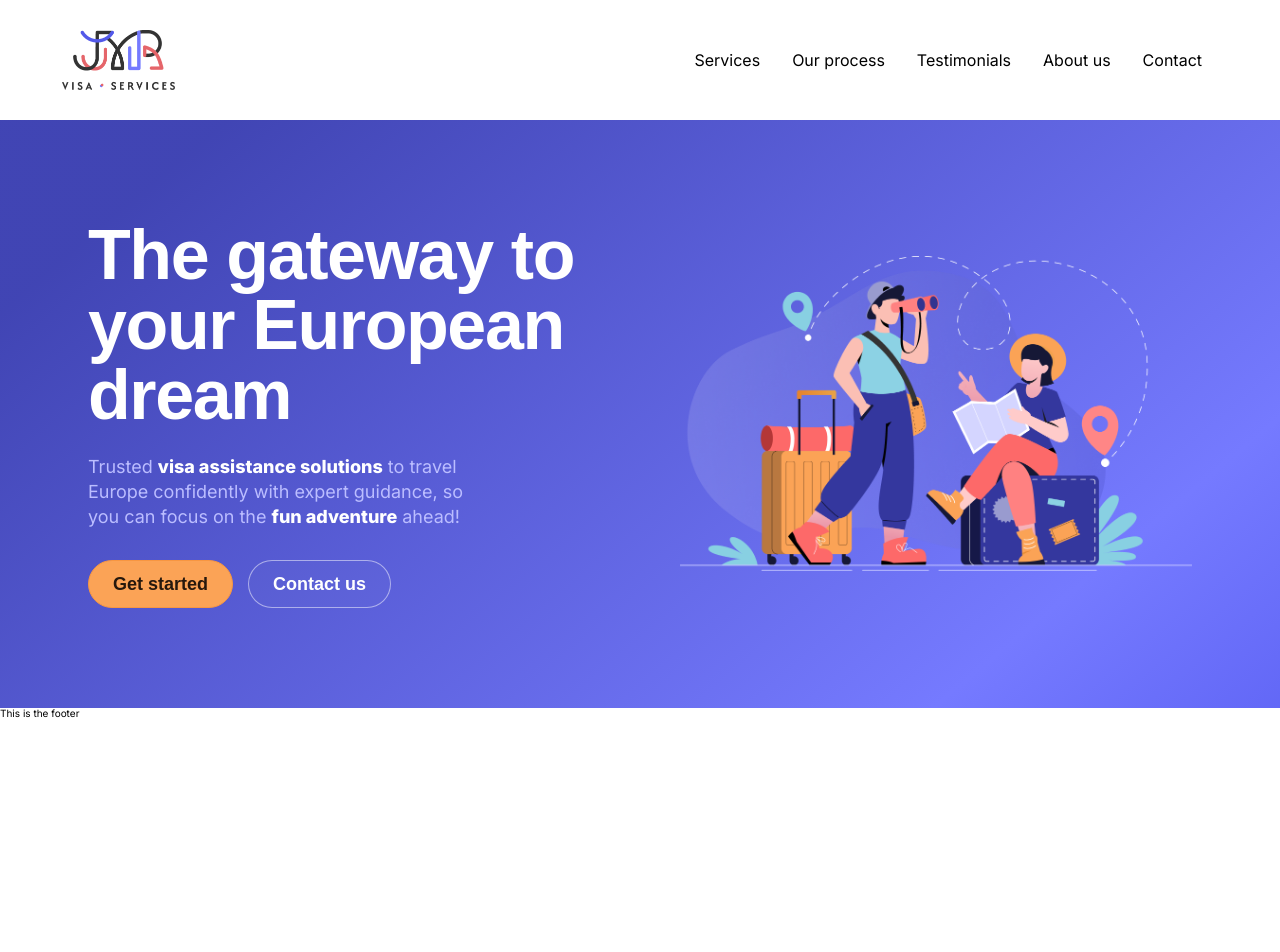
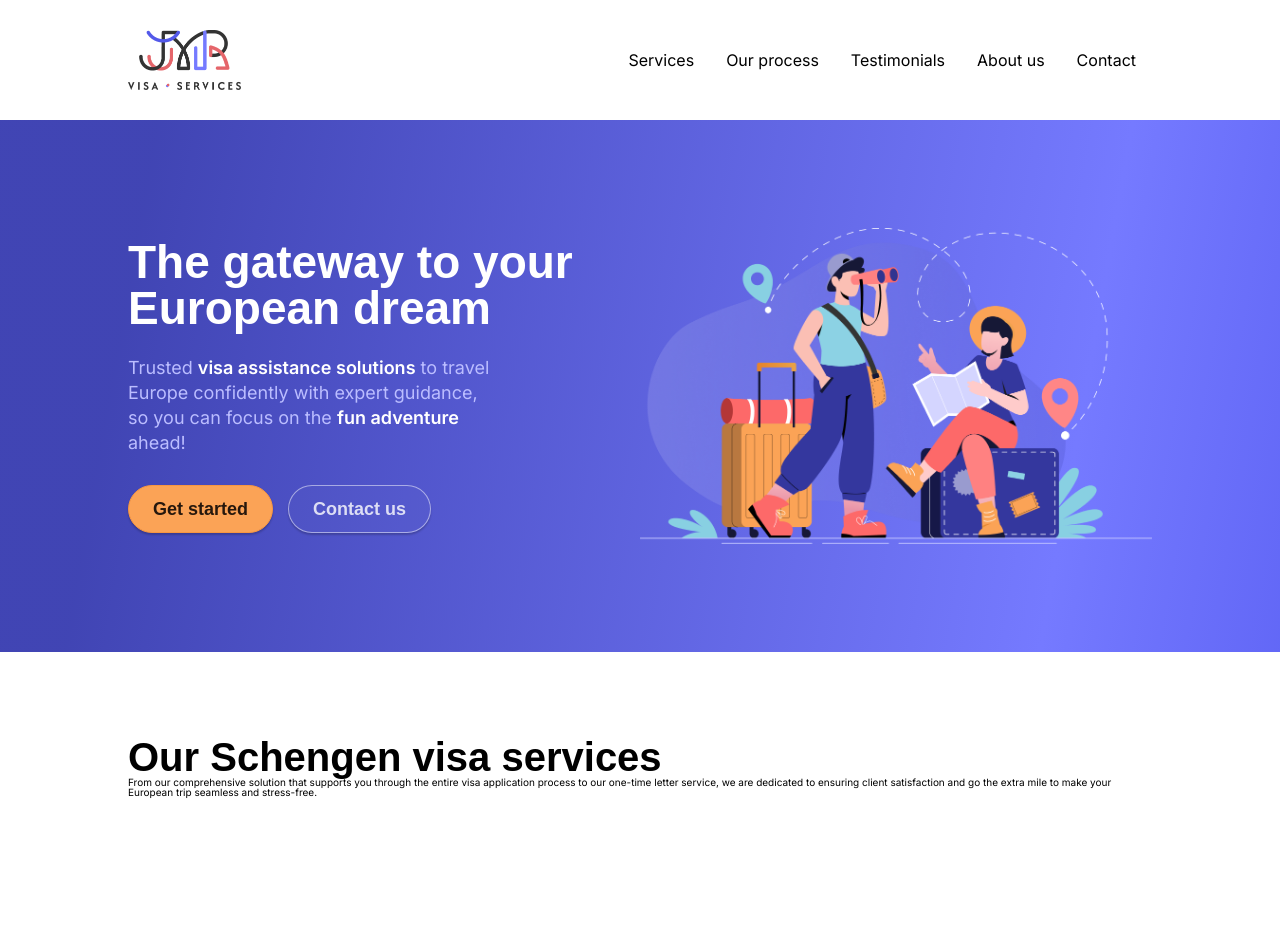
Before and after one commit to EricBARBEAU/jmr-vs, a React (Create React App) app in the folder my-app/: page / in a window 1280 px wide. Shown: the top 952 px of the page. Before the commit the page ends 800 px from the top, so only its background shows below. Built offline with nearby package versions, Linux system fonts and the light colour scheme; a web font is replaced by a local one.

Commit message:
that's a wrap

```diff
--- a/my-app/src/css/core/reset.scss
+++ b/my-app/src/css/core/reset.scss
@@ -33,14 +33,31 @@ table {
     font-weight: 400;
   }
 
-  h1, h2
-  {
-    font-size: 7.0rem;
-    font-weight: 800;
-    letter-spacing: -0.02em;
-  }
-
   b
   {
     font-weight: 800;
   }
+
+  // Container sizing
+  .ctnr_cntr {
+
+    padding-left: 14vw;
+    padding-right: 14vw;
+
+    @media screen and (max-width: 1480px) {
+      padding-left: 10vw;
+      padding-right: 10vw;
+    }
+    @media screen and (max-width: 1000px) {
+      padding-left: 8vw;
+      padding-right: 8vw;
+    }
+    @media screen and (max-width: 680px) {
+      padding-left: 6vw;
+      padding-right: 6vw;
+    }
+    @media screen and (max-width: 320px) {
+      padding-left: 20px;
+      padding-right: 20px;
+    }
+  }
--- a/my-app/src/css/core/variables.scss
+++ b/my-app/src/css/core/variables.scss
@@ -31,6 +31,10 @@
 
 	html {
 		font-family: $font-copy;
+
+		b {
+			font-weight: 600;
+		}
 	}
 	h1, h2, h3, h4 {
 		font-family: $font-title;
@@ -55,8 +59,14 @@
 	$font-size-20:			2.0rem;
 	$font-size-22:			2.2rem;
 	$font-size-24:			2.4rem;
+
 	$font-size-h1:			5.0rem;
 	$font-size-h2:			4.0rem;
+	$font-size-h3:			$font-size-24;
+
+	h1 {	font-size: $font-size-h1; font-weight: 800;	}
+	h2 {	font-size: $font-size-h2; font-weight: 600;	}
+	h3 {	font-size: $font-size-h3; font-weight: 600;	}
 
 	// Letter Spacing
 
--- a/my-app/src/css/elements/buttons.scss
+++ b/my-app/src/css/elements/buttons.scss
@@ -6,9 +6,30 @@
 	border-radius: 30px;
   	font-weight: 600;
 
+  	// Transition
+    transition: all .1s ease-in-out;
+    -moz-transition: all .1s ease-in-out;
+    -webkit-transition: all .1s ease-in-out;
+
+    transform: translateY(0px);
+
+    &:hover {
+      transform: translateY(-1px);
+    }
+    &:active, &:focus {
+      transform: translateY(1px);
+    }
+
 	// Primary
 	&_primary {
+		box-shadow: 0px 2px 2px rgba(0,0,0,0.2);
 
+  		&:hover {
+  			box-shadow: 0px 3px 10px rgba(0,0,0,0.1);
+  		}
+  		&:active, &:focus {
+  			box-shadow: 0px 1px 1px rgba(0,0,0,0.3);
+  		}
 	}
 	// Secondary
 	&_secondary {
@@ -16,9 +37,23 @@
 	}
 	// Tertiary
 	&_tertiary {
-  		color: #fff;
+  		color: rgba(255,255,255,0.8);
   		border: 1px solid rgba(255,255,255,0.5);
   		background-color: rgba(255,255,255,0.02);
+
+  		box-shadow: 0px 2px 2px rgba(0,0,0,0.2);
+
+  		&:hover, &:active, &:focus {
+  			color: #fff;
+  			border: 1px solid rgba(255,255,255,0.75);
+  			background-color: rgba(255,255,255,0.06);
+  		}
+  		&:hover {
+  			box-shadow: 0px 3px 10px rgba(0,0,0,0.1);
+  		}
+  		&:active, &:focus {
+  			box-shadow: 0px 1px 1px rgba(0,0,0,0.3);
+  		}
 	}
 
 	// 02 - Colours
@@ -33,6 +68,10 @@
 		background-color: $colour-jmr-yellow;
 		border: 1px solid #f79641;
 		color: #26180D;
+
+		&:hover, &:active, &:focus{
+			background-color: #f79641;
+		}
 	}
 	&_green {
 
--- a/my-app/src/css/elements/navbar.scss
+++ b/my-app/src/css/elements/navbar.scss
@@ -7,7 +7,8 @@
 	top:0px;
 	left: 0px;
 	right: 0px;
-	padding: 30px 62px;
+	padding-top: 30px;
+	padding-bottom: 30px;
 	// Display
 	display: flex;
 	flex-direction: row;
@@ -48,10 +49,10 @@
 				border-radius: 8px;
 
 				// Hover & Active
-				&:hover, &:active, &:visited {
+				&:hover, &:active, &:focus {
 					background-color: #F5F5F5;
 				}
-				&:active, &:visited {
+				&:active, &:focus {
 					font-weight: 500;
 				}
 			}
--- a/my-app/src/css/views/home.scss
+++ b/my-app/src/css/views/home.scss
@@ -2,18 +2,19 @@
 
 .view_home {
 
-	// Hero
+	// 01 - Hero
 	.home_hero {
 		position: relative;
 		display: flex;
 		align-items: center;
   		align-self: stretch;
-  		gap: 80px;
+  		gap: 60px;
   		min-height: 532px;
   		width: 100%;
   		justify-content: center;
-		background: linear-gradient(320deg, rgb(98.35181728005409, 103.72326985001564, 246.60389453172684) 0%, rgb(117.00000062584877, 122.00000032782555, 255) 17.499999701976776%, rgb(64.65957999229431, 68.8354267179966, 179.91262435913086) 88.49999904632568%);
-		padding: 100px 60px;
+		background: linear-gradient(280deg, rgb(98.35181728005409, 103.72326985001564, 246.60389453172684) 0%, rgb(117.00000062584877, 122.00000032782555, 255) 17.499999701976776%, rgb(64.65957999229431, 68.8354267179966, 179.91262435913086) 88.49999904632568%);
+		padding-top: 100px;
+		padding-bottom: 100px;
 
 		// Content (Left)
 		&-content {
@@ -32,7 +33,18 @@
 
 				// Main
 				&-main {
-
+				    @media screen and (max-width: 1480px) {
+				      font-size: 4.6rem;
+				    }
+				    @media screen and (max-width: 1000px) {
+				      font-size: 4rem;
+				    }
+				    @media screen and (max-width: 680px) {
+				      font-size: 3.8rem;
+				    }
+				    @media screen and (max-width: 320px) {
+				      font-size: 3.2rem;
+				    }
 				}
 				// Secondary
 				&-secondary {
@@ -62,8 +74,26 @@
 			img {
 				max-width: 40vw;
 				height: auto;
+
+				@media screen and (max-width: 1000px) {
+			      max-width: 30vw;
+			    }
 			}
 		}
 
 	}
+
+	// 02 - Services
+	.home_services {
+		position: relative;
+		display: flex;
+		align-items: center;
+  		align-self: stretch;
+  		flex-direction: column;
+  		justify-content: center;
+  		gap: 80px;
+  		width: 100%;
+  		padding-top: 85px;
+  		padding-bottom: 100px;
+	}
 }
--- a/my-app/src/modules/elements/navbar.js
+++ b/my-app/src/modules/elements/navbar.js
@@ -2,7 +2,7 @@ import jmr_logo from '../../img/jmr-logo_onwhite@2x.png';
 
 function Nav() {
   return (
-    <nav className="navbar">
+    <nav className="navbar ctnr_cntr">
 		<a href="/" className="logo logo_jmr" alt="Home">
 			<img src={jmr_logo} className="logo_jmr-img" alt="JMR Visas Services logo" />
 		</a>
--- a/my-app/src/modules/views/home.js
+++ b/my-app/src/modules/views/home.js
@@ -1,10 +1,12 @@
 // Components
 import HomeHero from './view_components/home_hero';
+import HomeServices from './view_components/home_services';
 
 function Home() {
   return (
     <div className="view view_home">
       <HomeHero />
+      <HomeServices />
     </div>
   )
 }
--- a/my-app/src/modules/views/view_components/home_hero.js
+++ b/my-app/src/modules/views/view_components/home_hero.js
@@ -2,7 +2,7 @@ import hero_visual from '../../../img/home_hero-visual@2x.png';
 
 function HomeHero() {
   return (
-    <div className="home_hero">
+    <div className="home_hero ctnr_cntr">
     	<div className="home_hero-content">
     		<div className="content_copy">
     			<h1 className="content_copy-main">The gateway to your European dream</h1>
--- /dev/null
+++ b/my-app/src/modules/views/view_components/home_services.js
@@ -0,0 +1,18 @@
+
+function HomeServices() {
+  return (
+    <div className="home_services ctnr_cntr">
+    	<div className="home_services-intro">
+        <h2>Our Schengen visa services</h2>
+        <div>
+          From our comprehensive solution that supports you through the entire visa application process to our one-time letter service, we are dedicated to ensuring client satisfaction and go the extra mile to make your European trip seamless and stress-free.
+        </div>
+      </div>
+      <div className="home_services-grid">
+
+      </div>
+    </div>
+  );
+}
+
+export default HomeServices;
```
Also changed, not shown: my-app/src/img/home_hero-visual@2x.png, my-app/src/img/jmr-logo_onwhite@2x.png. Lines whose indentation alone changed are shown as unchanged.
